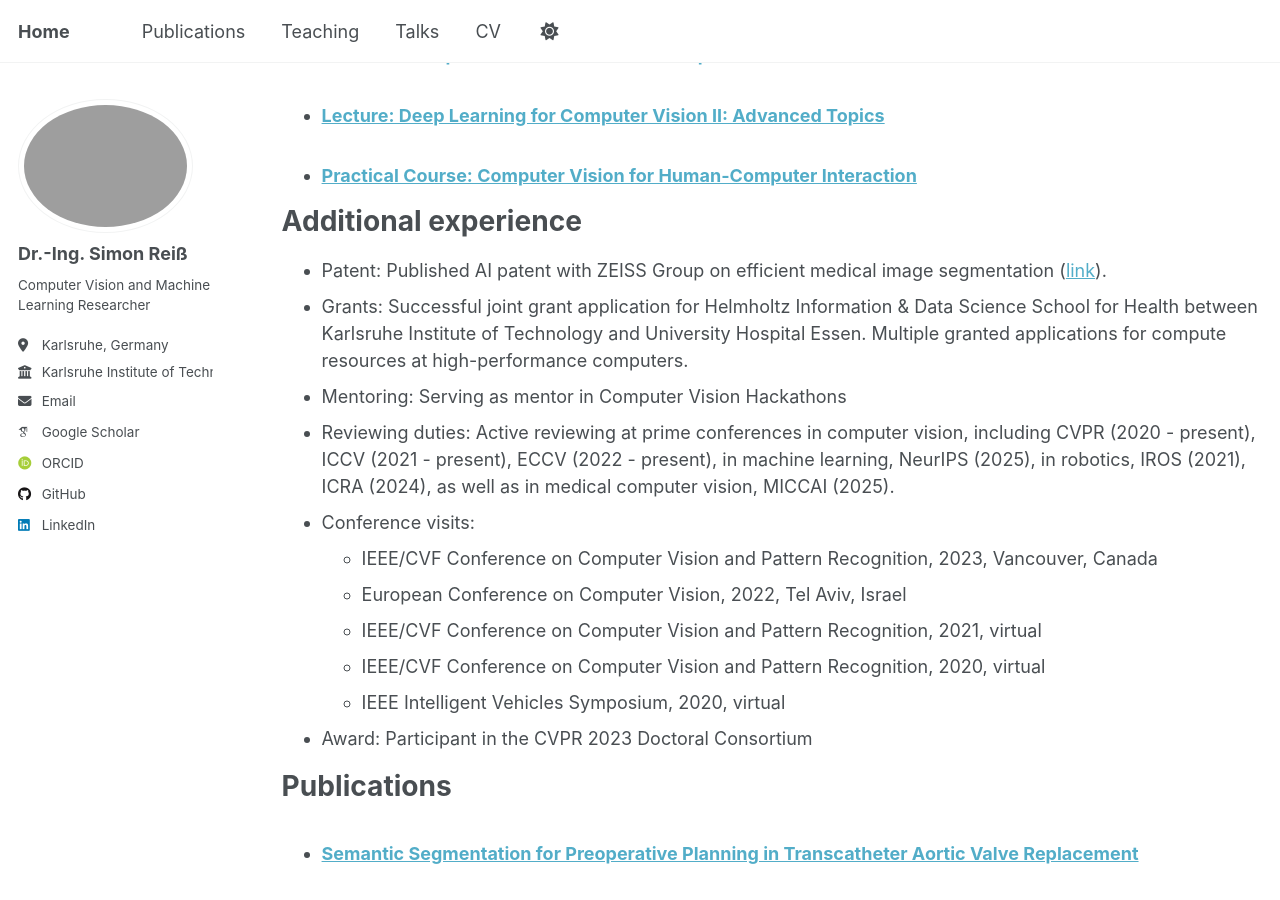
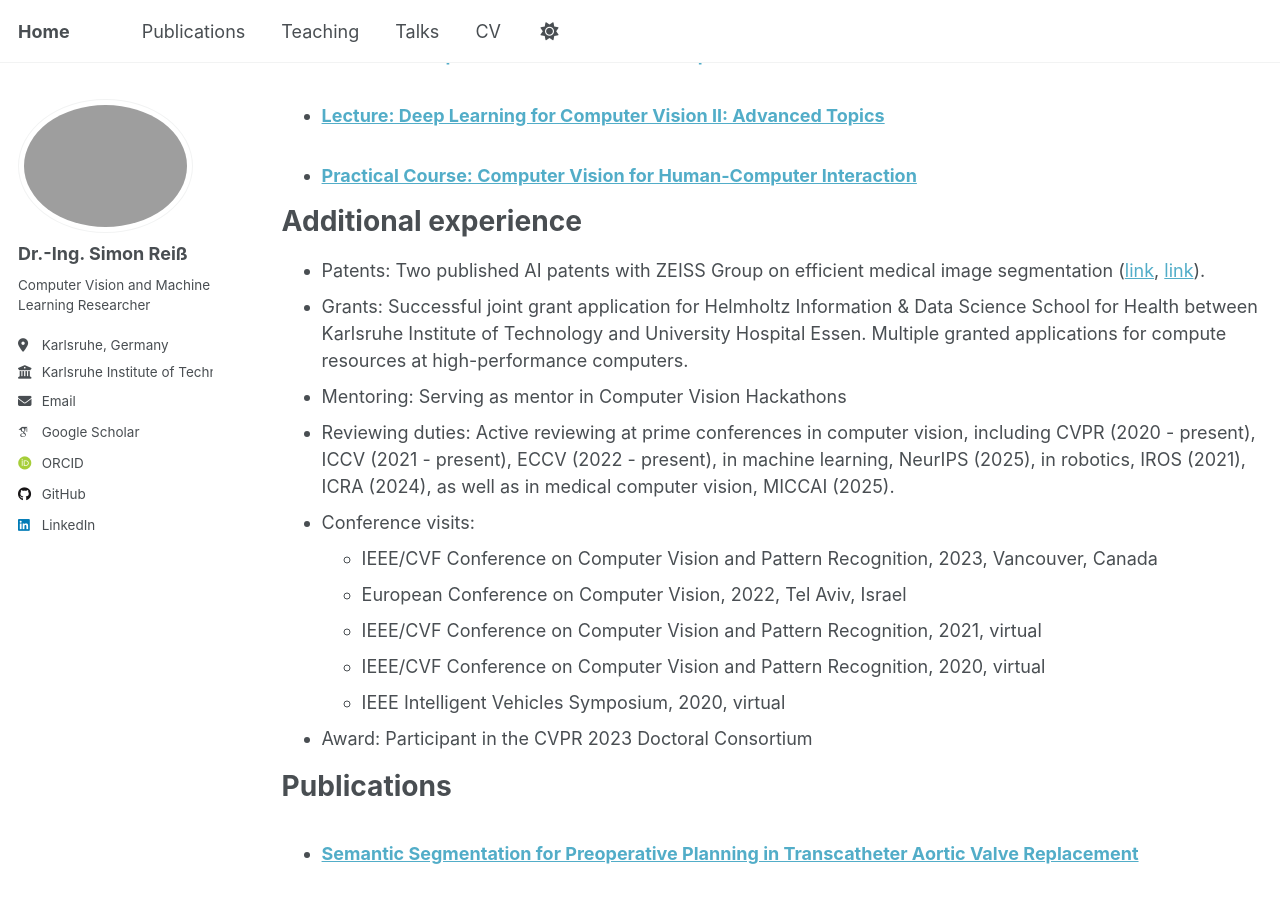
Before and after one commit to Simael/simael.github.io, a Jekyll site: the page built from _pages/cv.md, in a window 1280 px wide and 900 px high, scrolled down 1121 px. Built offline with Jekyll 4.4.1, drawn with Linux system fonts in a browser that asks for light colours; some web fonts are replaced; a script that is not in the unit is left out.

Commit message:
Added second patent

```diff
--- a/_pages/cv.md
+++ b/_pages/cv.md
@@ -33,7 +33,7 @@ Teaching experience
 
 Additional experience
 =====
-* Patent: Published AI patent with ZEISS Group on efficient medical image segmentation ([link](https://register.dpma.de/DPMAregister/pat/register?AKZ=1020231017144)).
+* Patents: Two published AI patents with ZEISS Group on efficient medical image segmentation ([link](https://register.dpma.de/DPMAregister/pat/register?AKZ=1020231017144), [link](https://register.dpma.de/DPMAregister/pat/register?AKZ=1020231125532)).
 * Grants: Successful joint grant application for Helmholtz Information & Data Science School for Health between Karlsruhe Institute of Technology and University Hospital Essen. Multiple granted applications for compute resources at high-performance computers.
 * Mentoring: Serving as mentor in Computer Vision Hackathons
 * Reviewing duties: Active reviewing at prime conferences in computer vision, including CVPR (2020 - present), ICCV (2021 - present), ECCV (2022 - present), in machine learning, NeurIPS (2025), in robotics, IROS (2021), ICRA (2024), as well as in medical computer vision, MICCAI (2025).
```
